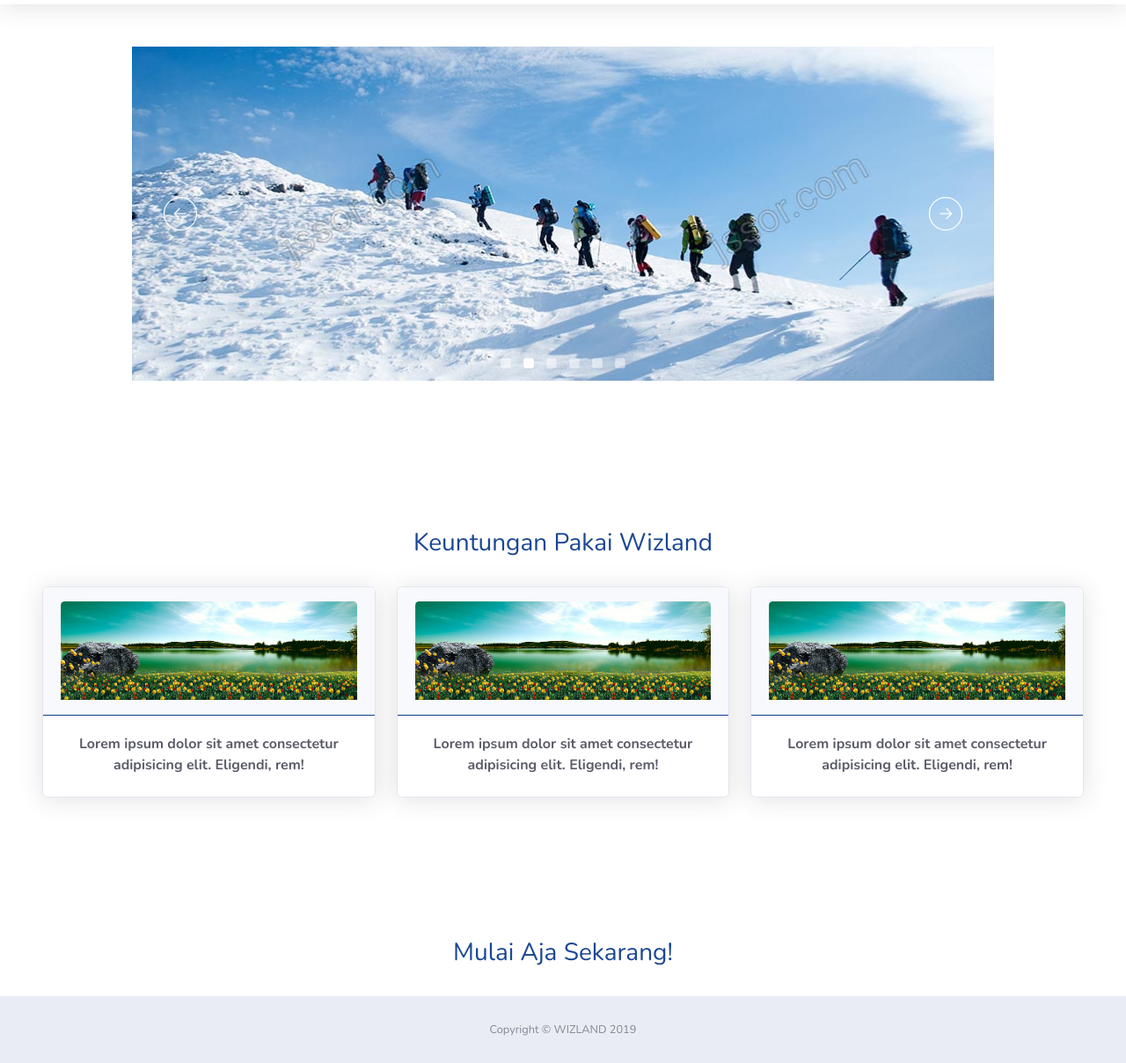
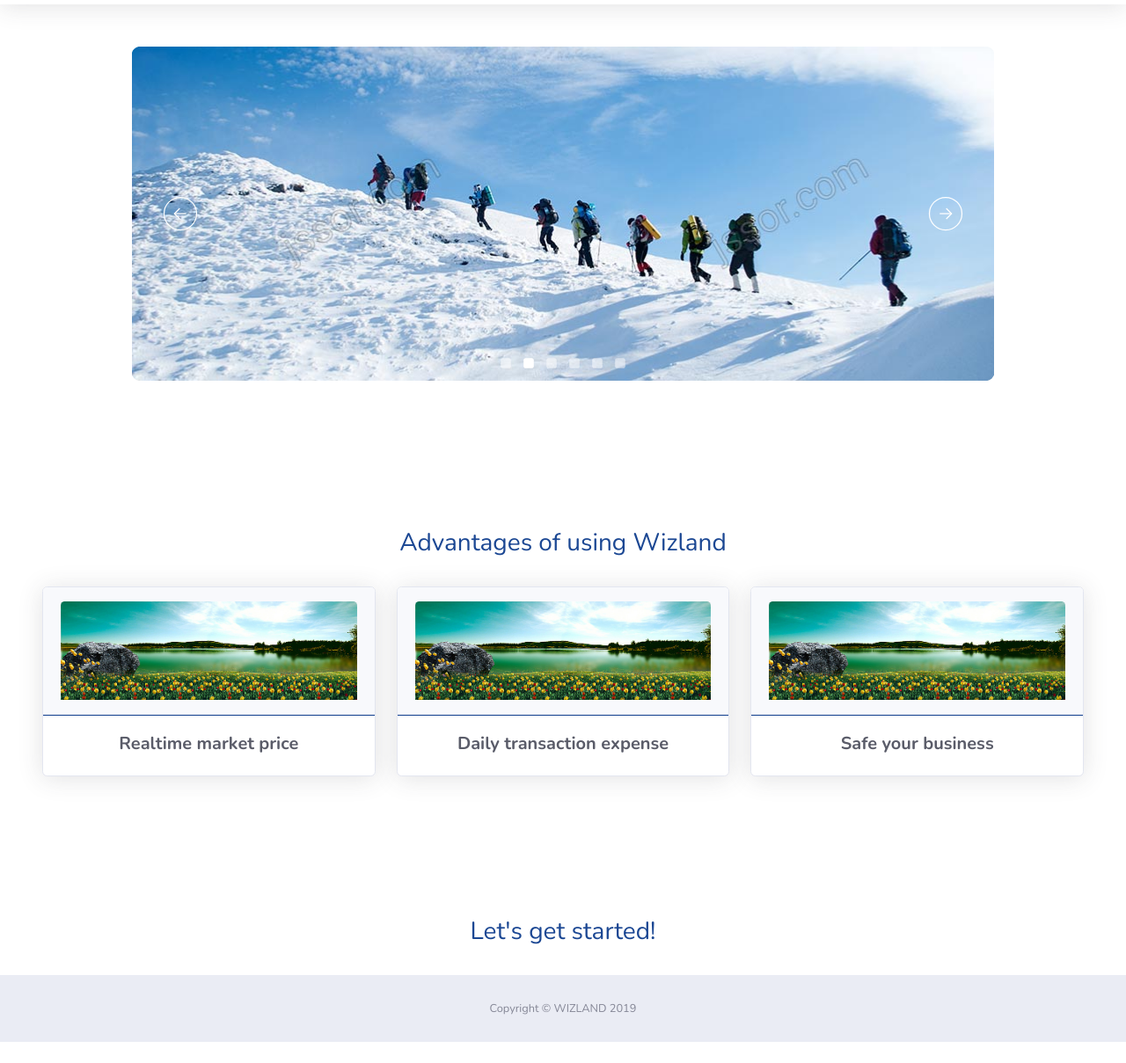
Before and after one commit to josephananda/project_imk, a plain HTML site: page Documents/Brawijaya/IMK/web/index.html in a window 1280 px wide. Shown: the part 57-1266 px from the top of the page at 88% size. After the commit the page ends 1242 px from the top, so only its background shows below. Drawn offline with nearby package versions, Linux system fonts and the light colour scheme; some packages are replaced by stand-ins of ours; a script that the page names is missing; files whose address does not match are found by name.

Commit message:
translate

```diff
--- a/Documents/Brawijaya/IMK/web/index.html
+++ b/Documents/Brawijaya/IMK/web/index.html
@@ -249,7 +249,7 @@
                       <div data-u="loading" class="jssorl-009-spin" style="position:absolute;top:0px;left:0px;width:100%;height:100%;text-align:center;background-color:rgba(0,0,0,0.7);">
                           <img style="margin-top:-19px;position:relative;top:50%;width:38px;height:38px;" src="img/spin.svg" />
                       </div>
-                      <div data-u="slides" style="cursor:default;position:relative;top:0px;left:0px;width:980px;height:380px;overflow:hidden;">
+                      <div data-u="slides" style="cursor:default;position:relative;top:0px;left:0px;width:980px;height:380px;overflow:hidden;border-radius:10px;">
                           <div>
                               <img data-u="image" src="assets/img/slider/011.jpg" />
                           </div>
@@ -303,7 +303,7 @@
                 <br>
                 <br>
                 <div class="h3 row justify-content-center text-center text-navy mb-3 mx-2">
-                  <p>Keuntungan Pakai Wizland</p>
+                  <p>Advantages of using Wizland</p>
                 </div>
                 <div class="row justify-content-center mb-3 mx-5">
                   <div class="row">
@@ -315,7 +315,7 @@
                         <div class="card-body border-top-navy">
                           <div class="row no-gutters align-items-center">
                             <div class="col">
-                              <div class="font-weight-bold text-gray-800 mb-1 text-center">Lorem ipsum dolor sit amet consectetur adipisicing elit. Eligendi, rem!</div>
+                              <div class="h5 font-weight-bold text-gray-800 mb-1 text-center">Realtime market price</div>
                             </div>
                           </div>
                         </div>
@@ -329,7 +329,7 @@
                         <div class="card-body border-top-navy">
                           <div class="row no-gutters align-items-center">
                             <div class="col">
-                              <div class="font-weight-bold text-gray-800 mb-1 text-center">Lorem ipsum dolor sit amet consectetur adipisicing elit. Eligendi, rem!</div>
+                              <div class="h5 font-weight-bold text-gray-800 mb-1 text-center">Daily transaction expense</div>
                             </div>
                           </div>
                         </div>
@@ -343,7 +343,7 @@
                         <div class="card-body border-top-navy">
                           <div class="row no-gutters align-items-center">
                             <div class="col">
-                              <div class="font-weight-bold text-gray-800 mb-1 text-center">Lorem ipsum dolor sit amet consectetur adipisicing elit. Eligendi, rem!</div>
+                              <div class="h5 font-weight-bold text-gray-800 mb-1 text-center">Safe your business</div>
                             </div>
                           </div>
                         </div>
@@ -357,7 +357,7 @@
                 <br>
                 <br>
               <div class="h3 row justify-content-center text-center text-navy mb-3 mx-2">
-                <p>Mulai Aja Sekarang!</p>
+                <p>Let's get started!</p>
               </div>
 
 
```
Also changed, not shown: Documents/Brawijaya/IMK/web/dashboard.html (+0 -24 lines).
